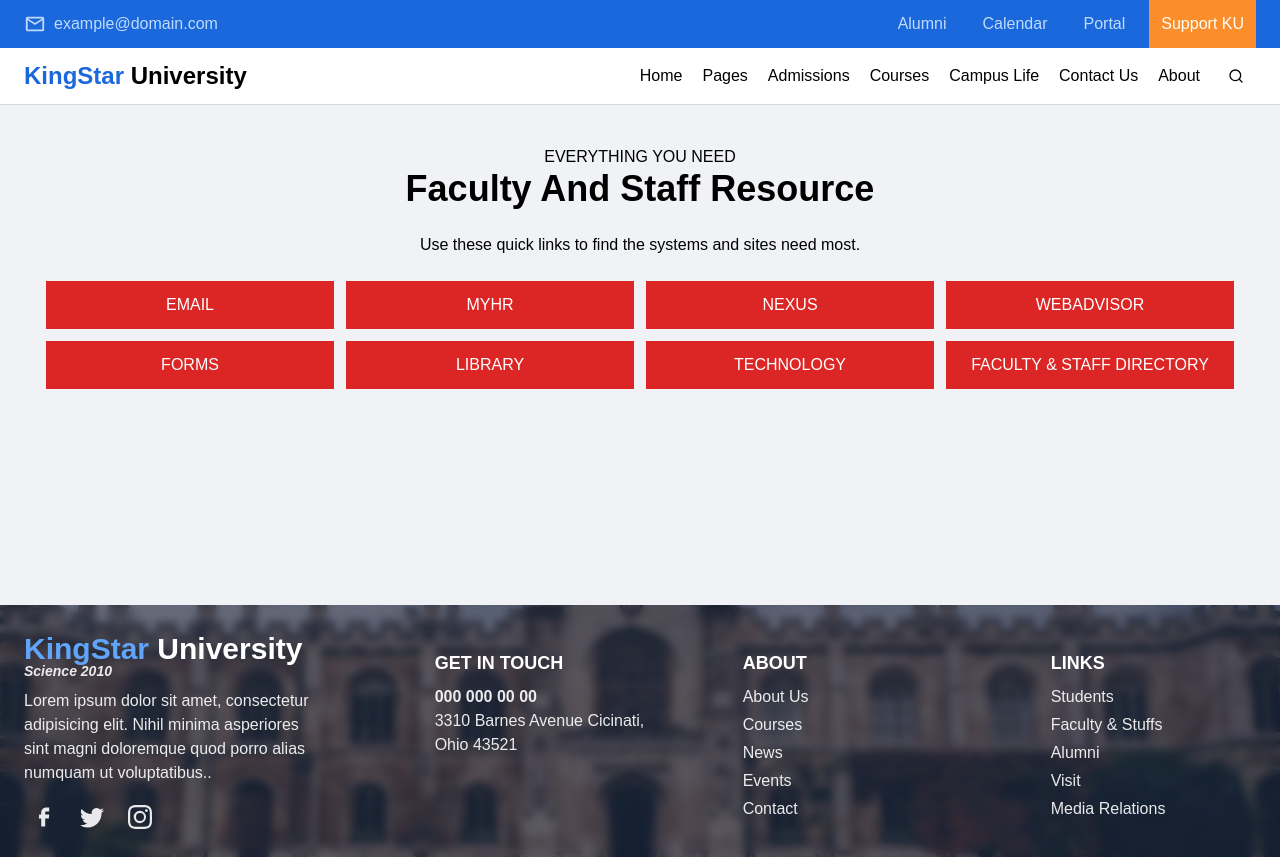
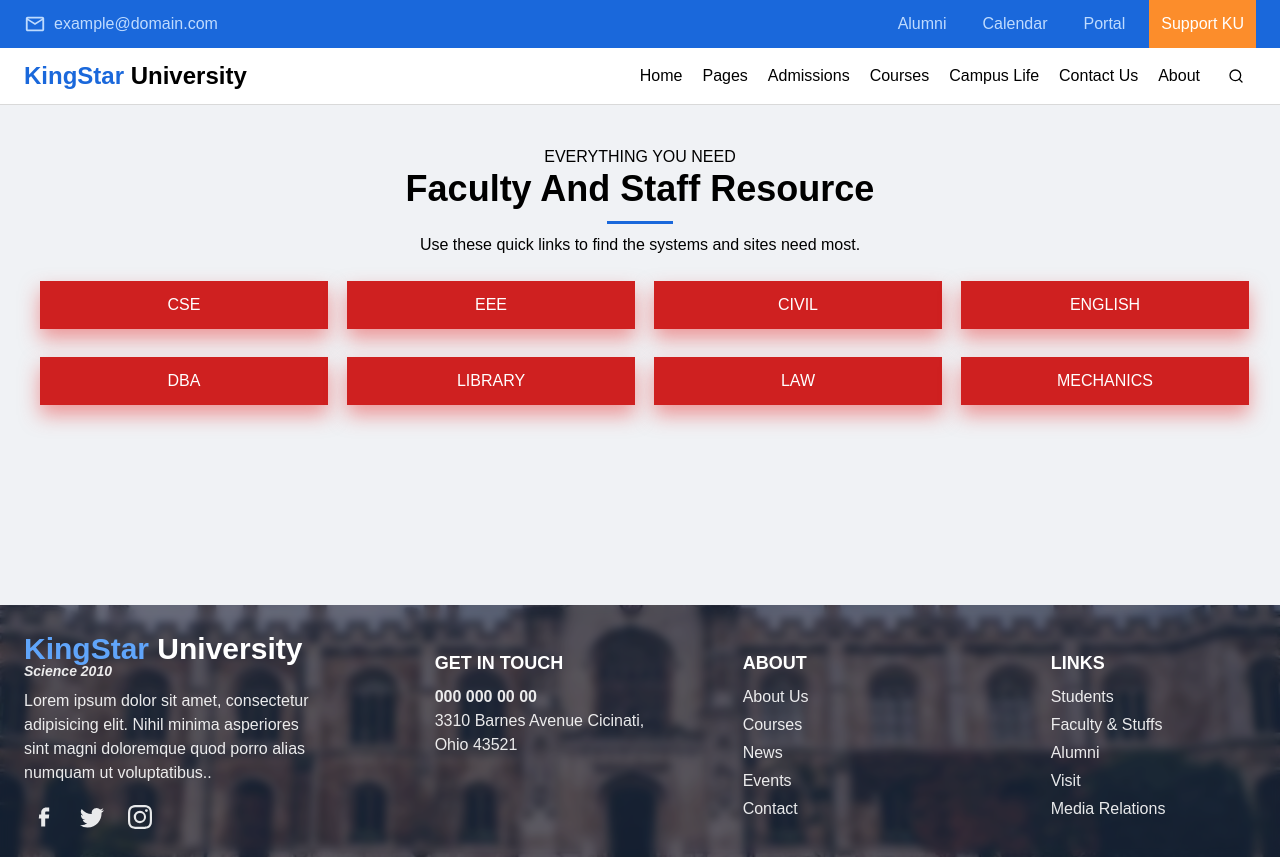
Before and after one commit to Junaed-Uddin/university, a Next.js app: page /faculty in a window 1280 px wide. Built offline with nearby package versions, Linux system fonts and the light colour scheme.

Commit message:
program and faculty 2

```diff
--- a/components/Home/Faculty/index.jsx
+++ b/components/Home/Faculty/index.jsx
@@ -1,24 +1,30 @@
-
+import styles from "@/styles/faculty.module.css";
 const Faculty = () => {
     return (
         <div className=" text-center bg-background p-10">
             <p>EVERYTHING YOU NEED</p>
-            <h2 className=" text-4xl font-bold ">Faculty And Staff Resource</h2>
+            <div className="relative">
+                <h2 className={`text-4xl text-txt-primary text-center font-bold relative`}>
+                    Faculty And Staff Resource
+                    <span className={`${styles.textUnderline}`}></span>
+                </h2>
+            </div>
+
             <br />
             <p>Use these quick links to find the systems and sites need most.</p>
             <div className=" flex justify-center mt-6">
 
-            <div className="grid  lg:grid-cols-4 md:grid-cols-2 sm:grid-cols-1    gap-3 ">
-                <div className=" text-white bg-red-600 w-72 p-3">EMAIL</div>
-                <div className=" text-white bg-red-600 w-72 p-3">MYHR</div>
-                <div className=" text-white bg-red-600 w-72 p-3">NEXUS</div>
-                <div className=" text-white bg-red-600 w-72 p-3">WEBADVISOR</div>
-                <div className=" text-white bg-red-600 w-72 p-3">FORMS</div>
-                <div className=" text-white bg-red-600 w-72 p-3">LIBRARY</div>
-                <div className=" text-white bg-red-600 w-72 p-3">TECHNOLOGY</div>
-                <div className=" text-white bg-red-600 w-72 p-3">FACULTY & STAFF DIRECTORY</div>
+                <div className="grid  lg:grid-cols-4 md:grid-cols-2 sm:grid-cols-1    gap-7 ">
+                    <button className={`${styles.opt} ${styles.optHover} text-white bg-red-600 w-72 p-3 `}>CSE</button>
+                    <button className={`${styles.opt} ${styles.optHover} text-white bg-red-600 w-72 p-3 `}>EEE</button>
+                    <button className={`${styles.opt} ${styles.optHover} text-white bg-red-600 w-72 p-3 `}>CIVIL</button>
+                    <button className={`${styles.opt} ${styles.optHover} text-white bg-red-600 w-72 p-3 `}>ENGLISH</button>
+                    <button className={`${styles.opt} ${styles.optHover} text-white bg-red-600 w-72 p-3 `}>DBA</button>
+                    <button className={`${styles.opt} ${styles.optHover} text-white bg-red-600 w-72 p-3 `}>LIBRARY</button>
+                    <button className={`${styles.opt} ${styles.optHover} text-white bg-red-600 w-72 p-3 `}>LAW</button>
+                    <button className={`${styles.opt} ${styles.optHover} text-white bg-red-600 w-72 p-3 `}>MECHANICS</button>
 
-            </div>
+                </div>
 
             </div>
 
--- a/components/Home/Programs/index.jsx
+++ b/components/Home/Programs/index.jsx
@@ -7,7 +7,7 @@ import {SlBadge } from 'react-icons/sl';
 
 const Programs = () => {
     return (
-        <div className=" mt-10 bg-background   pb-10">
+        <div className=" mt-10 bg-background   pb-10 mx-3">
 
             <div>
                 <div className=" flex justify-center pt-10 ">
@@ -30,7 +30,7 @@ const Programs = () => {
                             </div>
                         </div>
                         <div className=" flex justify-center mb-6">
-                            <div className=" w-80 h-60 rounded-lg  backdrop-blur-xl bg-white/50 p-8 ">
+                            <div className=" w-80 h-60 rounded-lg  backdrop-blur-xl bg-white/50 p-8 transition transform hover:-translate-y-1 motion-reduce:transition-none motion-reduce:hover:transform-none hover:shadow-xl ease-in-out duration-500 ">
 
                                 <BiTimer className=" text-white text-5xl bg-cyan-400 shadow-lg shadow-cyan-500/50 p-2 rounded-lg"></BiTimer>
                                 <h3 className=" mt-4 text-lg font-bold">Flexible Time</h3>
@@ -44,7 +44,7 @@ const Programs = () => {
                 <div className=" flex justify-center">
                     <div className=" grid lg:grid-cols-3 sm:grid-cols-1 gap-6">
                         <>
-                            <div className="  w-80 h-60 rounded-lg  backdrop-blur-xl bg-white/50 p-8 ">
+                            <div className="  w-80 h-60 rounded-lg  backdrop-blur-xl bg-white/50 p-8 transition transform hover:-translate-y-1 motion-reduce:transition-none motion-reduce:hover:transform-none hover:shadow-xl ease-in-out duration-500">
 
                                 <BsFillFileEarmarkArrowDownFill className=" text-white text-5xl bg-violet-400 shadow-lg shadow-violet-400 p-2 rounded-lg"></BsFillFileEarmarkArrowDownFill>
                                 <h3 className=" mt-4 text-lg font-bold">Access Any Where</h3>
@@ -53,7 +53,7 @@ const Programs = () => {
                             </div>
                         </>
                         <>
-                            <div className="  w-80 h-60 rounded-lg  backdrop-blur-xl bg-white/50 p-8 ">
+                            <div className="  w-80 h-60 rounded-lg  backdrop-blur-xl bg-white/50 p-8 transition transform hover:-translate-y-1 motion-reduce:transition-none motion-reduce:hover:transform-none hover:shadow-xl ease-in-out duration-500">
 
                                 <BsLayersFill className=" text-white text-5xl bg-red-400 p-2 rounded-lg shadow-lg shadow-red-400"></BsLayersFill>
                                 <h3 className=" mt-4 text-lg font-bold">Organize Program</h3>
@@ -62,7 +62,7 @@ const Programs = () => {
                             </div>
                         </>
                         <>
-                            <div className="  w-80 h-60 rounded-lg  backdrop-blur-xl bg-white/50 p-8 ">
+                            <div className="  w-80 h-60 rounded-lg  backdrop-blur-xl bg-white/50 p-8 transition transform hover:-translate-y-1 motion-reduce:transition-none motion-reduce:hover:transform-none hover:shadow-xl ease-in-out duration-500">
 
                                 <SlBadge className=" text-white text-5xl bg-amber-400 shadow-lg shadow-amber-400 p-2 rounded-lg"></SlBadge>
                                 <h3 className=" mt-4 text-lg font-bold">Certificate</h3>
--- /dev/null
+++ b/styles/faculty.module.css
@@ -0,0 +1,31 @@
+
+.opt{
+    transition: 0.3s ease;
+}
+
+
+
+.optHover {
+	background-color: #cf2020;
+
+	box-shadow: 0 10px 20px rgba(233, 59, 59, 0.5);
+}
+.optHover:hover {
+	box-shadow: 0 10px 10px rgba(233, 23, 23, 0.4);
+	transform: translateY(4px);
+}
+.optHover:active {
+	box-shadow: 0 5px 5px rgba(59, 56, 55, 0.1);
+	transform: translateY(5px);
+}
+
+.textUnderline::after {
+    content: "";
+    position: absolute;
+    left: 50%;
+    bottom: -15px;
+    transform: translate(-50%, 0);
+    width: 66px;
+    height: 3px;
+    background: #1a68db;
+  }
```
